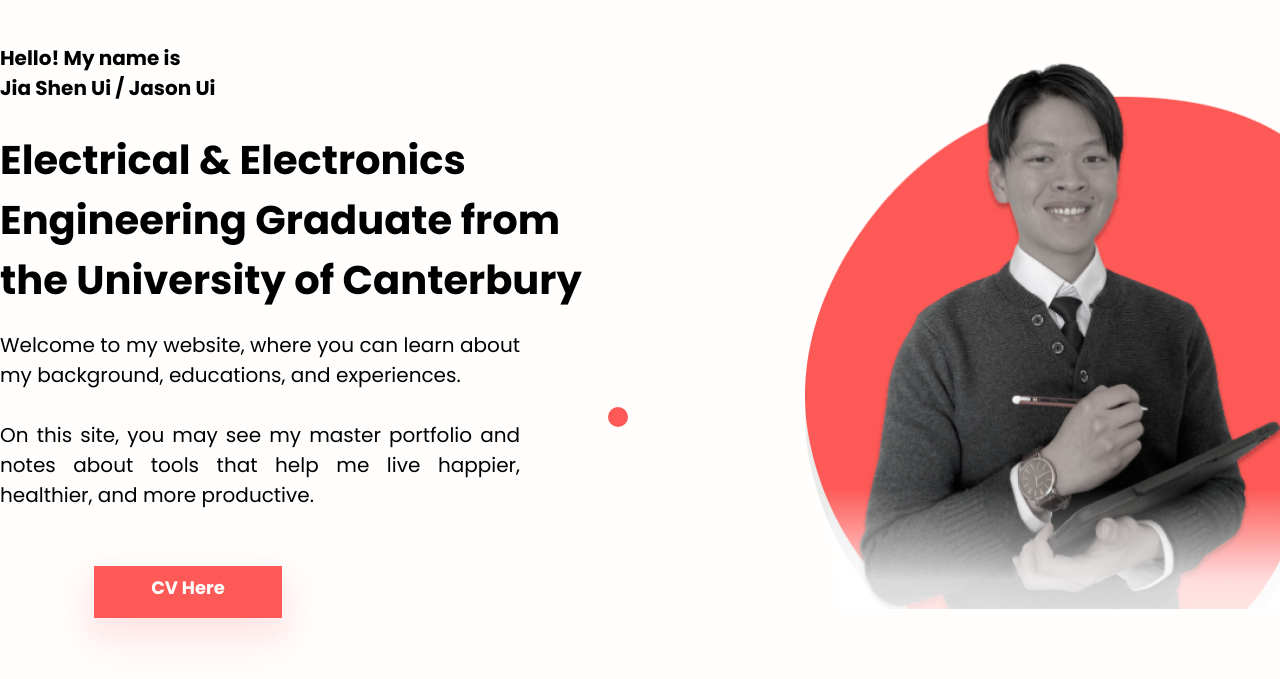
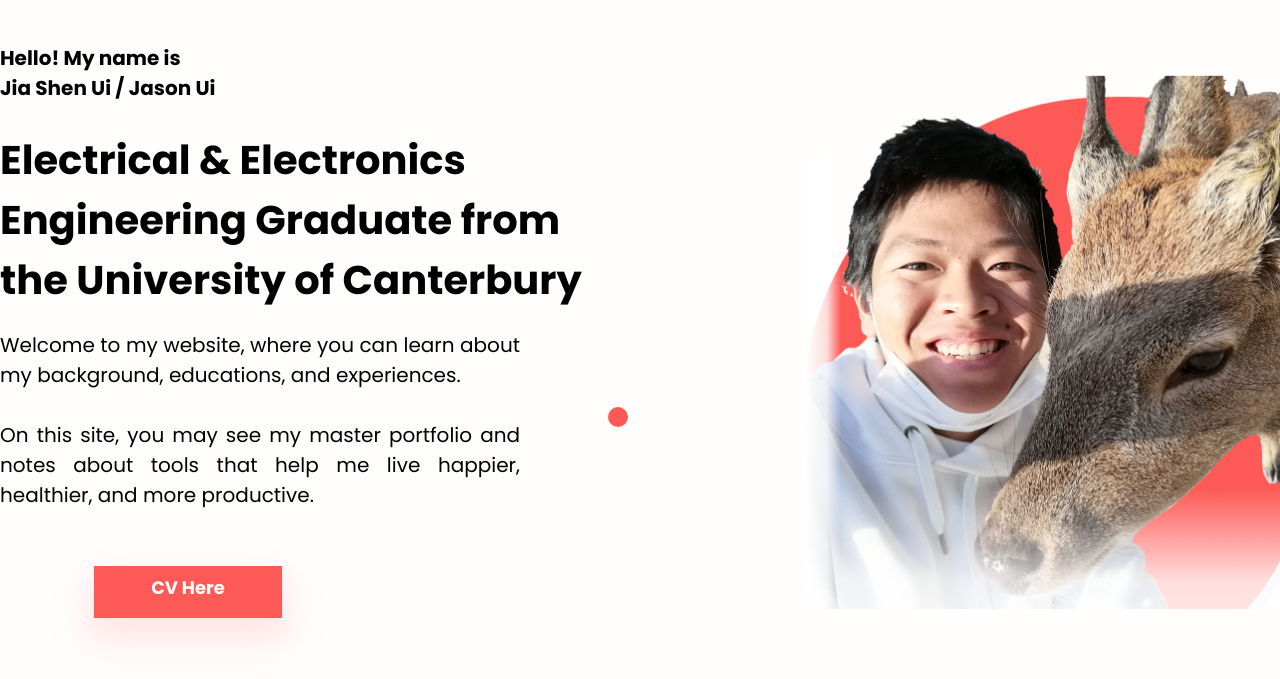
Before and after one commit to jui2411/jui2411.github.io, a plain HTML site: page index.html in a window 1280 px wide. Shown: the part 121-800 px from the top of the page. Drawn offline with Linux system fonts and the light colour scheme.

Commit message:
Update new profile picture

```diff
--- a/index.html
+++ b/index.html
@@ -100,7 +100,7 @@
                 </div>
 
                 <div class="right">
-                    <img src="/Images/dp.png" alt="">
+                    <img src="/Images/dp2.png" alt="">
                 </div>
 
                 <div class="cosmetic-cards">
```
Also changed, not shown: Images/badminton.PNG (added), Images/creative_engineering.PNG (added), Images/digital_art.PNG (added), Images/dp2.png (added), Images/game_dev.PNG (added), Images/university_of_canterbury.jpg (added).
